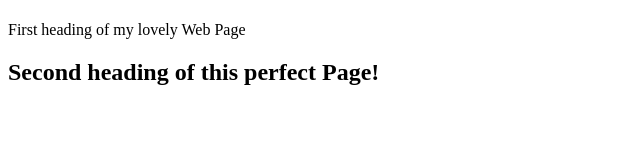
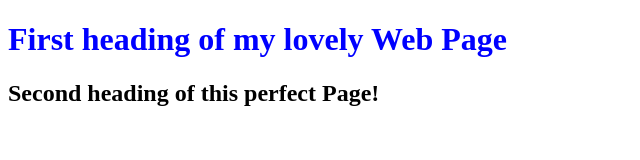
Before and after one commit to maurnham/0_melanie_openSAP_repo, a plain HTML site: page index.html in a window 1280 px wide. Shown: the whole page, without its empty margins (0-640 px from the left). Drawn offline with Linux system fonts and the light colour scheme.

Commit message:
added blue color to first header

```diff
--- a/index.html
+++ b/index.html
@@ -5,7 +5,7 @@
 		<title>My pretty Web Page</title>
 	</head>
 	<body>
-		<h1></h1>First heading of my lovely Web Page
+		<h1 style = "color: Blue">First heading of my lovely Web Page</h1>
 		<h2>Second heading of this perfect Page!</h2>
 	</body>
 </html>
```
